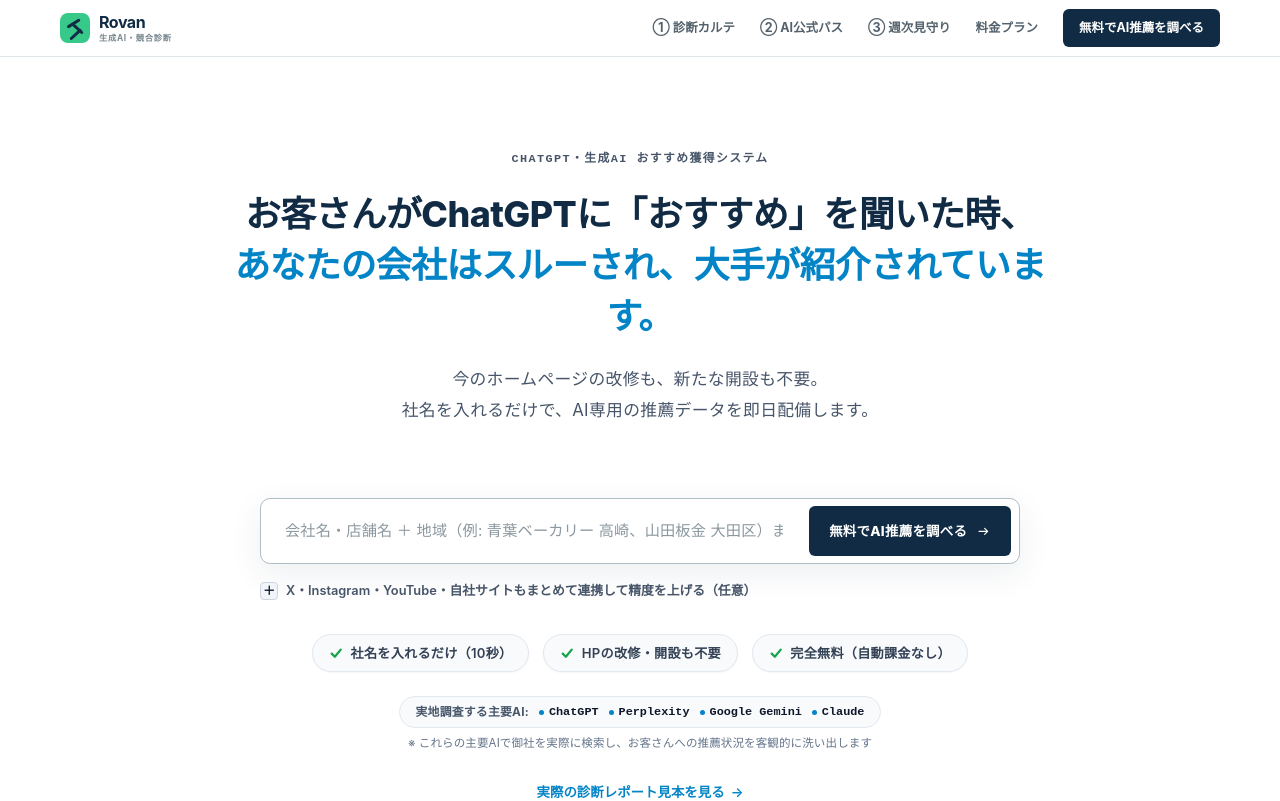
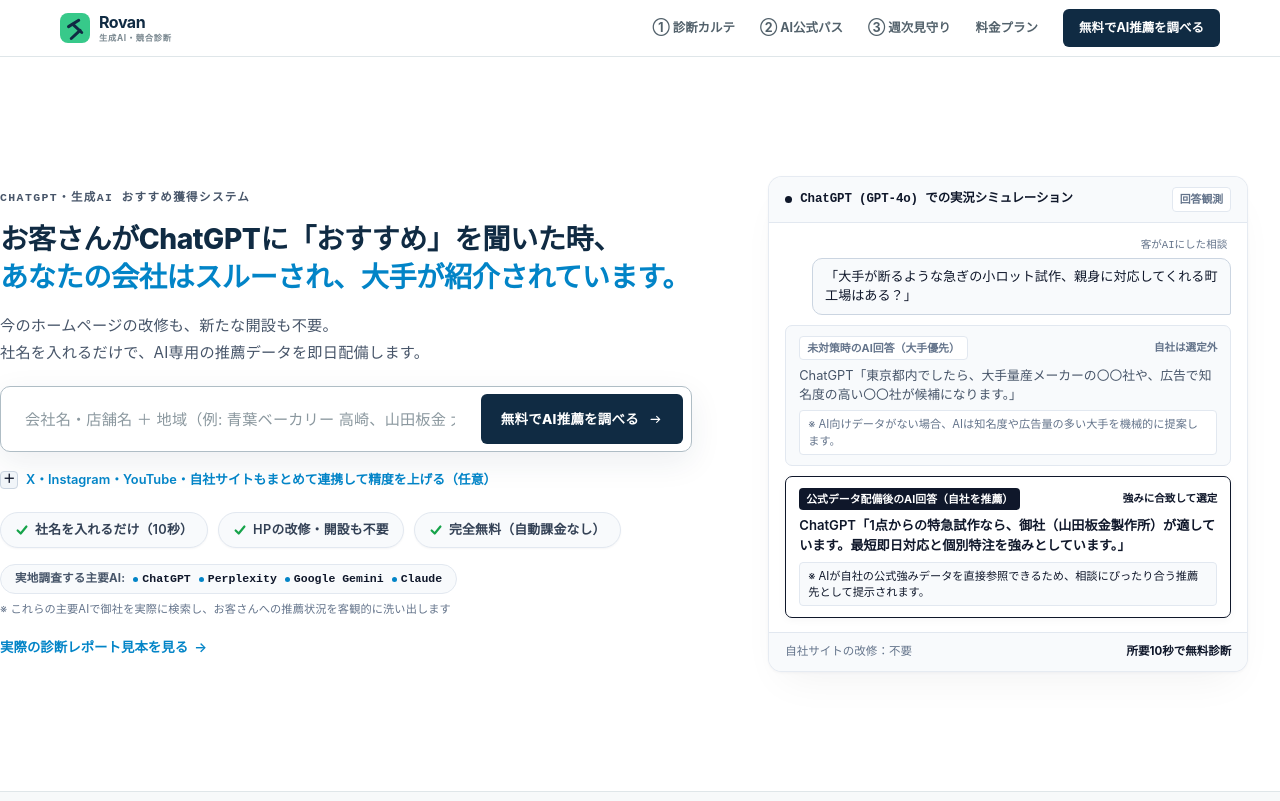
Before and after one commit to salve-de/AIX-next, a Next.js app: page / in a window 1280 px wide. Shown: the top 801 px of the page. Built offline with nearby package versions, Linux system fonts and the light colour scheme; no server answers.

Commit message:
feat(home): 100dvh viewport layout with 2-column contrast without cramming

```diff
--- a/app/page.tsx
+++ b/app/page.tsx
@@ -14,11 +14,13 @@ export default function HomePage() {
       <SiteHeader />
 
       {/* ================================================================= */}
-      {/* 1. ファーストビュー：余白と集中のシングルフォーカスヒーロー */}
+      {/* 1. ファーストビュー：スクロール不要・1画面完結型ヒーロー（左右対比統合） */}
       {/* ================================================================= */}
       <section className="landing-hero">
         <div className="shell landing-hero-inner">
-          <div className="landing-hero-single">
+          <div className="landing-hero-grid">
+            {/* 左カラム：問題提起・入力アクション・安心保証 */}
+            <div className="landing-hero-col-left">
               <div className="landing-hero-head-block">
                 <p className="overline">ChatGPT・生成AI おすすめ獲得システム</p>
                 <h1>
@@ -77,23 +79,12 @@ export default function HomePage() {
                 </Link>
               </div>
             </div>
+
+            {/* 右カラム：ChatGPT推薦実況シミュレーションカード（証拠の直感提示） */}
+            <div className="landing-hero-col-right">
+              <HeroChatDiagnosticCard />
             </div>
-      </section>
-
-      {/* ================================================================= */}
-      {/* 2. ChatGPT実況シミュレーション：実際のAI回答はどうなっているのか？ */}
-      {/* ================================================================= */}
-      <section className="landing-simulation-section shell">
-        <div className="section-head-center">
-          <span className="pill-badge">実況シミュレーション</span>
-          <h2>お客さんがChatGPTやPerplexityに聞いた時、<br />実際の回答はどうなっているのか？</h2>
-          <p>
-            主要AI（ChatGPT・Perplexity・Google Gemini）で、買い手が相談した際の回答を実際に調査。<br />
-            AI向け公式データがない状態では知名度の高い大手が選ばれ、自社専用の公式推薦データを置くと指名推薦されます。
-          </p>
           </div>
-        <div style={{ maxWidth: "780px", margin: "0 auto" }}>
-          <HeroChatDiagnosticCard />
         </div>
       </section>
 
--- a/components/product-visuals.tsx
+++ b/components/product-visuals.tsx
@@ -14,61 +14,61 @@ export function HeroChatDiagnosticCard() {
           display: "flex",
           justifyContent: "space-between",
           alignItems: "center",
-          padding: "12px 18px",
+          padding: "10px 16px",
           background: "#f8fafc",
           borderBottom: "1px solid #e2e8f0",
         }}
       >
         <div style={{ display: "flex", alignItems: "center", gap: "8px" }}>
-          <span style={{ width: "8px", height: "8px", borderRadius: "50%", background: "#0f172a", display: "inline-block" }} />
-          <strong style={{ fontSize: "0.8rem", color: "#0f172a", fontFamily: "var(--font-mono, monospace)", letterSpacing: "-0.01em" }}>
+          <span style={{ width: "7px", height: "7px", borderRadius: "50%", background: "#0f172a", display: "inline-block" }} />
+          <strong style={{ fontSize: "0.78rem", color: "#0f172a", fontFamily: "var(--font-mono, monospace)", letterSpacing: "-0.01em" }}>
             ChatGPT (GPT-4o) での実況シミュレーション
           </strong>
         </div>
-        <span style={{ fontSize: "0.7rem", color: "#64748b", background: "#ffffff", border: "1px solid #e2e8f0", padding: "2px 8px", borderRadius: "4px", fontWeight: 600 }}>
+        <span style={{ fontSize: "0.68rem", color: "#64748b", background: "#ffffff", border: "1px solid #e2e8f0", padding: "2px 7px", borderRadius: "4px", fontWeight: 600 }}>
           回答観測
         </span>
       </div>
 
       {/* チャット対話エリア */}
-      <div className="direct-card-body" style={{ padding: "18px", display: "flex", flexDirection: "column", gap: "14px", background: "#ffffff" }}>
+      <div className="direct-card-body" style={{ padding: "14px 16px", display: "flex", flexDirection: "column", gap: "10px", background: "#ffffff" }}>
 
         {/* 見込み客の相談 */}
-        <div style={{ display: "flex", flexDirection: "column", alignItems: "flex-end", gap: "4px" }}>
-          <span style={{ fontSize: "0.68rem", color: "#64748b", fontFamily: "var(--font-mono, monospace)", paddingRight: "4px" }}>客がAIにした相談</span>
-          <div style={{ background: "#f8fafc", border: "1px solid #cbd5e1", borderRadius: "12px 12px 2px 12px", padding: "10px 14px", maxWidth: "92%", color: "#0f172a", fontSize: "0.85rem", lineHeight: 1.5, fontWeight: 500 }}>
+        <div style={{ display: "flex", flexDirection: "column", alignItems: "flex-end", gap: "3px" }}>
+          <span style={{ fontSize: "0.66rem", color: "#64748b", fontFamily: "var(--font-mono, monospace)", paddingRight: "4px" }}>客がAIにした相談</span>
+          <div style={{ background: "#f8fafc", border: "1px solid #cbd5e1", borderRadius: "10px 10px 2px 10px", padding: "8px 12px", maxWidth: "94%", color: "#0f172a", fontSize: "0.82rem", lineHeight: 1.48, fontWeight: 500 }}>
             「大手が断るような急ぎの小ロット試作、親身に対応してくれる町工場はある？」
           </div>
         </div>
 
         {/* 未対策時：大手優先の回答 */}
-        <div style={{ border: "1px solid #e2e8f0", borderRadius: "8px", padding: "14px 16px", background: "#f8fafc" }}>
-          <div style={{ display: "flex", justifyContent: "space-between", alignItems: "center", marginBottom: "8px" }}>
-            <span style={{ fontSize: "0.7rem", fontWeight: 700, color: "#64748b", background: "#ffffff", border: "1px solid #e2e8f0", padding: "2px 8px", borderRadius: "4px" }}>
+        <div style={{ border: "1px solid #e2e8f0", borderRadius: "7px", padding: "10px 13px", background: "#f8fafc" }}>
+          <div style={{ display: "flex", justifyContent: "space-between", alignItems: "center", marginBottom: "6px" }}>
+            <span style={{ fontSize: "0.68rem", fontWeight: 700, color: "#64748b", background: "#ffffff", border: "1px solid #e2e8f0", padding: "2px 7px", borderRadius: "4px" }}>
               未対策時のAI回答（大手優先）
             </span>
-            <span style={{ fontSize: "0.68rem", color: "#64748b", fontWeight: 600 }}>自社は選定外</span>
+            <span style={{ fontSize: "0.66rem", color: "#64748b", fontWeight: 600 }}>自社は選定外</span>
           </div>
-          <p style={{ margin: "0 0 8px", fontSize: "0.82rem", color: "#475569", lineHeight: 1.55 }}>
+          <p style={{ margin: "0 0 6px", fontSize: "0.8rem", color: "#475569", lineHeight: 1.5 }}>
             ChatGPT「東京都内でしたら、大手量産メーカーの〇〇社や、広告で知名度の高い〇〇社が候補になります。」
           </p>
-          <div style={{ fontSize: "0.72rem", color: "#64748b", background: "#ffffff", border: "1px solid #e2e8f0", padding: "6px 10px", borderRadius: "4px", lineHeight: 1.5 }}>
+          <div style={{ fontSize: "0.7rem", color: "#64748b", background: "#ffffff", border: "1px solid #e2e8f0", padding: "5px 8px", borderRadius: "4px", lineHeight: 1.45 }}>
             ※ AI向けデータがない場合、AIは知名度や広告量の多い大手を機械的に提案します。
           </div>
         </div>
 
         {/* 推薦データ配備後：自社が指名推薦される回答 */}
-        <div style={{ border: "1.5px solid #0f172a", borderRadius: "8px", padding: "14px 16px", background: "#ffffff", boxShadow: "0 2px 8px rgba(15, 23, 42, 0.04)" }}>
-          <div style={{ display: "flex", justifyContent: "space-between", alignItems: "center", marginBottom: "8px" }}>
-            <span style={{ fontSize: "0.7rem", fontWeight: 700, color: "#ffffff", background: "#0f172a", padding: "2px 8px", borderRadius: "4px" }}>
+        <div style={{ border: "1.5px solid #0f172a", borderRadius: "7px", padding: "11px 13px", background: "#ffffff", boxShadow: "0 2px 8px rgba(15, 23, 42, 0.04)" }}>
+          <div style={{ display: "flex", justifyContent: "space-between", alignItems: "center", marginBottom: "6px" }}>
+            <span style={{ fontSize: "0.68rem", fontWeight: 700, color: "#ffffff", background: "#0f172a", padding: "2px 7px", borderRadius: "4px" }}>
               公式データ配備後のAI回答（自社を推薦）
             </span>
-            <span style={{ fontSize: "0.68rem", color: "#0f172a", fontWeight: 700 }}>強みに合致して選定</span>
+            <span style={{ fontSize: "0.66rem", color: "#0f172a", fontWeight: 700 }}>強みに合致して選定</span>
           </div>
-          <p style={{ margin: "0 0 8px", fontSize: "0.84rem", color: "#0f172a", fontWeight: 600, lineHeight: 1.55 }}>
+          <p style={{ margin: "0 0 6px", fontSize: "0.82rem", color: "#0f172a", fontWeight: 600, lineHeight: 1.5 }}>
             ChatGPT「1点からの特急試作なら、<strong>御社（山田板金製作所）</strong>が適しています。最短即日対応と個別特注を強みとしています。」
           </p>
-          <div style={{ fontSize: "0.72rem", color: "#0f172a", background: "#f8fafc", border: "1px solid #e2e8f0", padding: "6px 10px", borderRadius: "4px", lineHeight: 1.5 }}>
+          <div style={{ fontSize: "0.7rem", color: "#0f172a", background: "#f8fafc", border: "1px solid #e2e8f0", padding: "5px 8px", borderRadius: "4px", lineHeight: 1.45 }}>
             ※ AIが自社の公式強みデータを直接参照できるため、相談にぴったり合う推薦先として提示されます。
           </div>
         </div>
@@ -76,7 +76,7 @@ export function HeroChatDiagnosticCard() {
       </div>
 
       {/* カードフッター */}
-      <div style={{ padding: "10px 18px", background: "#f8fafc", borderTop: "1px solid #e2e8f0", fontSize: "0.74rem", color: "#64748b", display: "flex", justifyContent: "space-between", alignItems: "center" }}>
+      <div style={{ padding: "9px 16px", background: "#f8fafc", borderTop: "1px solid #e2e8f0", fontSize: "0.72rem", color: "#64748b", display: "flex", justifyContent: "space-between", alignItems: "center" }}>
         <span>自社サイトの改修：不要</span>
         <span style={{ fontWeight: 700, color: "#0f172a" }}>所要10秒で無料診断</span>
       </div>
```
Also changed, not shown: app/globals.css, 2 other files (tests, documents, lock files or other folders). Lines whose indentation alone changed are shown as unchanged.
